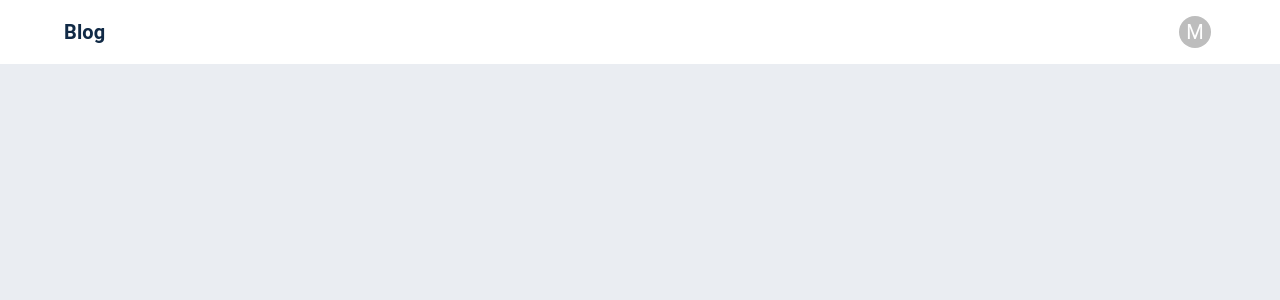
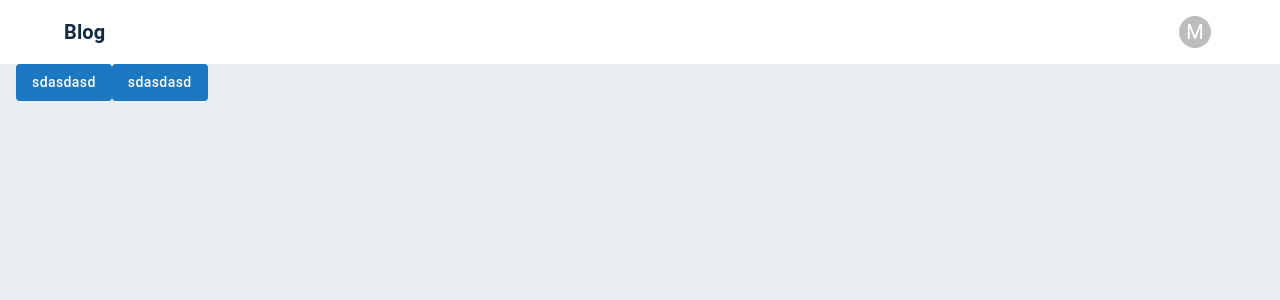
Before and after one commit to rocheredes/next-blog, a Next.js app: page / in a window 1280 px wide. Shown: the top 300 px of the page. Built offline with nearby package versions, Linux system fonts and the light colour scheme.

Commit message:
position relative to AppBar

```diff
--- a/components/layout/BlogLayout.js
+++ b/components/layout/BlogLayout.js
@@ -1,5 +1,6 @@
 import Head from "next/head";
 import {Navbar} from "../ui/Navbar";
+import {Box} from "@mui/material";
 
 export const BlogLayout = ({children, title, pageDescription, imageFullUrl}) => {
     return (
@@ -18,8 +19,10 @@
 
             <Navbar/>
 
-            <main style={{background:"#eaedf2"}}>
-                {children}
+            <main style={{background: "#eaedf2"}}>
+                <Box sx={{px:2}}>
+                    {children}
+                </Box>
             </main>
 
         </>
--- a/themes/light.js
+++ b/themes/light.js
@@ -46,7 +46,8 @@
 
         MuiAppBar: {
             defaultProps: {
-                elevation: 0
+                elevation: 0,
+                position:'relative'
 
             },
             styleOverrides: {
```
Also changed, not shown: styles/globals.css (+33 -6 lines).
